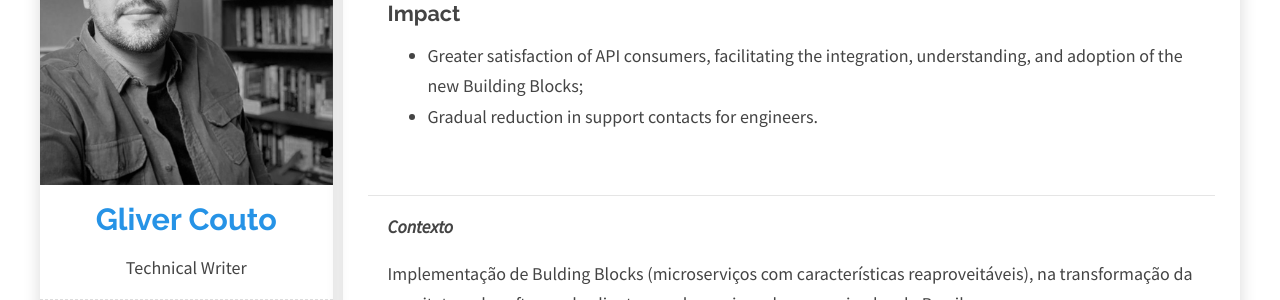
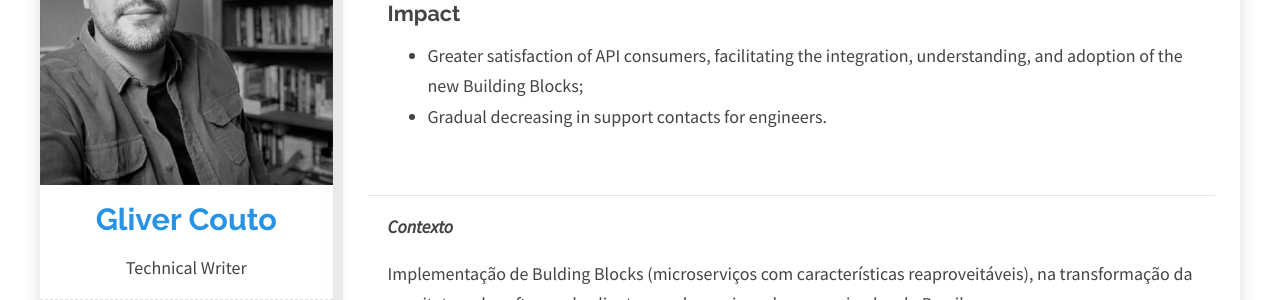
Before and after one commit to gliverCouto/glivercouto.github.io, a Jekyll site: the page built from _projects/api-documentation.md, in a window 1280 px wide and 900 px high, scrolled down 1135 px. Shown: the part 155-455 px from the top of the window. Built offline with Jekyll 4.4.1, drawn with Linux system fonts in a browser that asks for light colours; comment, search, counter and statistics services are not loaded.

Commit message:
Update api-documentation.md

```diff
--- a/_projects/api-documentation.md
+++ b/_projects/api-documentation.md
@@ -24,7 +24,7 @@ The software architecture transformations at the client highlighted the need for
 ### Impact ###
 
 - Greater satisfaction of API consumers, facilitating the integration, understanding, and adoption of the new Building Blocks;
-- Gradual reduction in support contacts for engineers.
+- Gradual decreasing in support contacts for engineers.
 
 <br />
 
```
